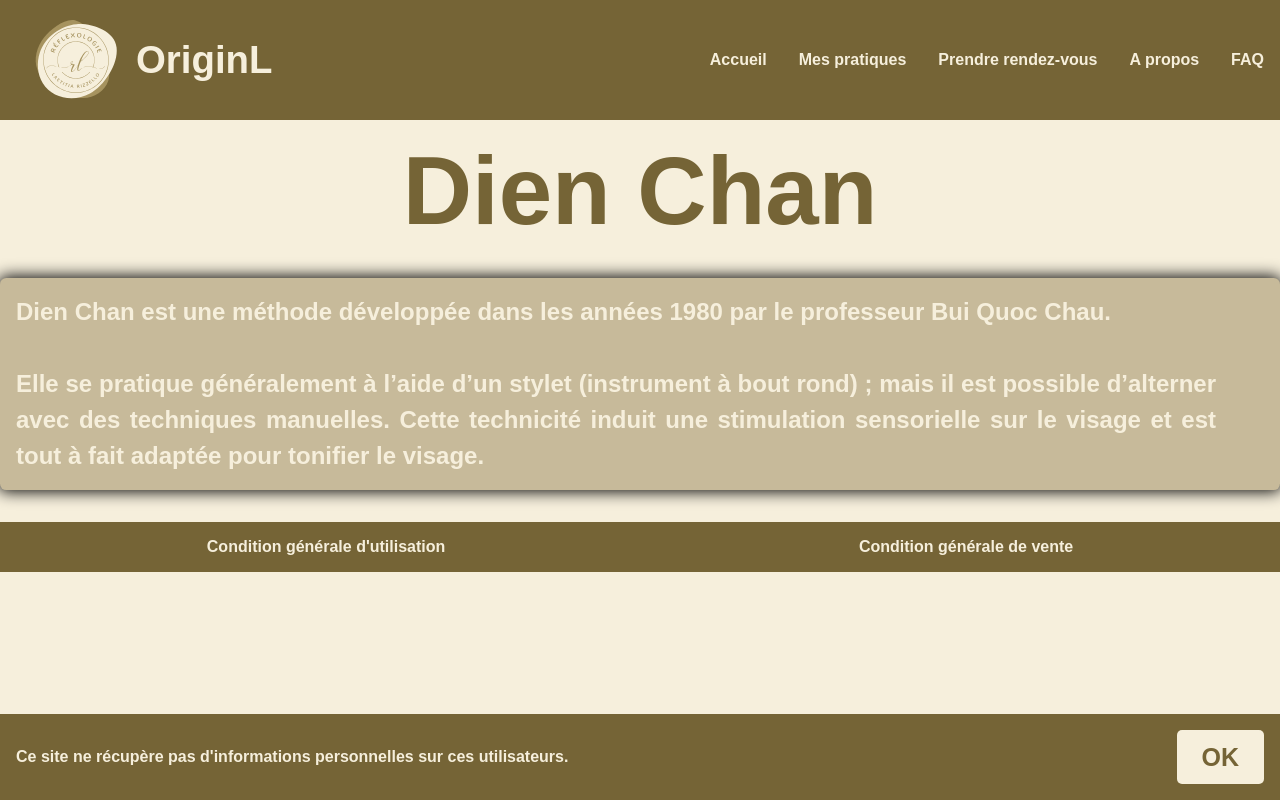
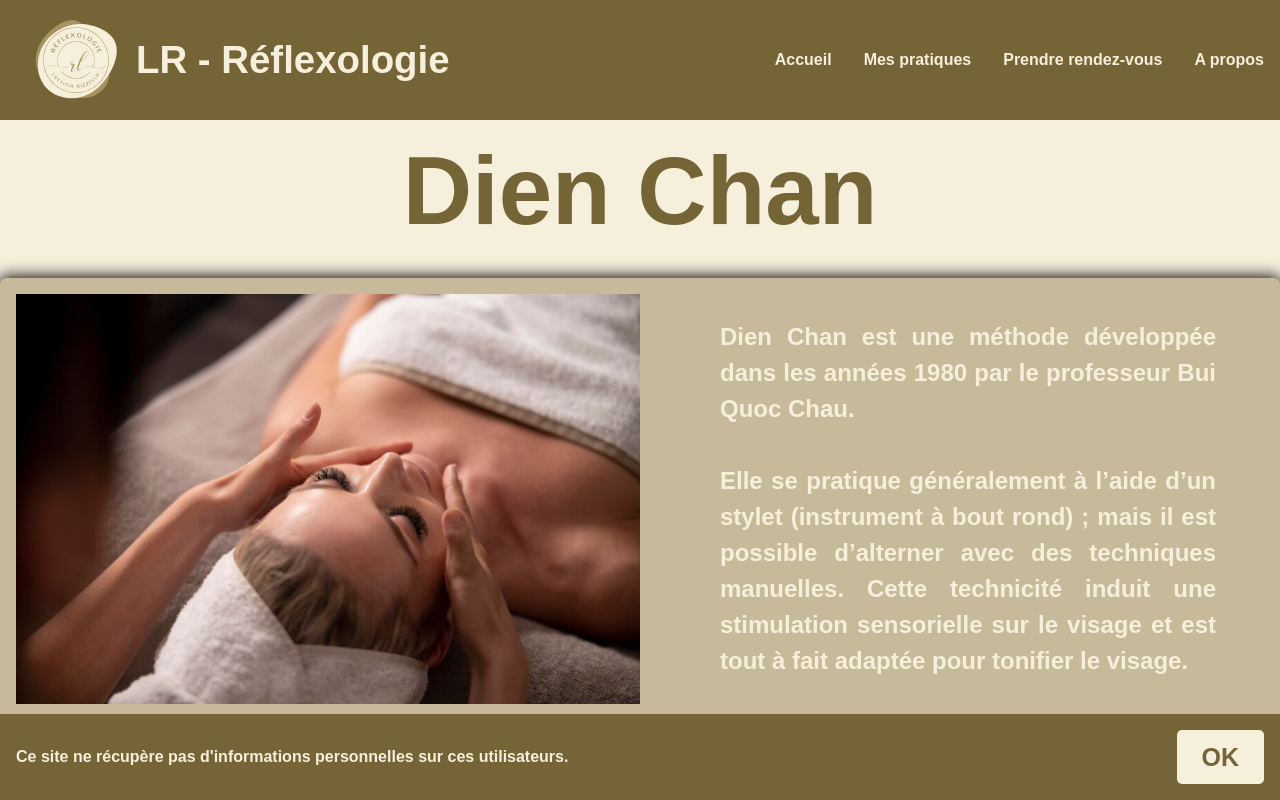
Before and after one commit to lenny-vigeon-dev/originL-website, a SvelteKit app in the folder web/: page /dien-chan in a window 1280 px wide. Built offline with nearby package versions, Linux system fonts and the light colour scheme.

Commit message:
feat: adding pic for 2 sections that haven't have any pics

```diff
--- a/web/src/routes/Footer.svelte
+++ b/web/src/routes/Footer.svelte
@@ -9,8 +9,9 @@
 
 <footer>
     <div class="inner-footer">
-        <a href="/">Condition générale d'utilisation</a>
-        <a href="/">Condition générale de vente</a>
+        <a href="/">Conditions générale d'utilisation</a>
+        <a href="/">Conditions générale de vente</a>
+        <a href="/">Mentions légales</a>
     </div>
 </footer>
 
--- a/web/src/routes/Header.svelte
+++ b/web/src/routes/Header.svelte
@@ -7,7 +7,7 @@
     <div class="inner-header">
         <a class="homepage-button" href="/">
             <img class="logo" src={logo} alt="Origin L logo" />
-            <h1>OriginL</h1>
+            <h1>LR - Réflexologie</h1>
         </a>
         <nav>
             <ul class="menu">
@@ -25,7 +25,7 @@
                 </li>
                 <a href="/reservation">Prendre rendez-vous</a>
                 <a href="/about">A propos</a>
-                <a href="/Q&A">FAQ</a>
+                <!-- <a href="/Q&A">FAQ</a> -->
             </ul>
         </nav>
     </div>
--- a/web/src/routes/auriculotherapie/+page.svelte
+++ b/web/src/routes/auriculotherapie/+page.svelte
@@ -46,7 +46,7 @@
     }
 
     h1 {
-        position: sticky;
+        /* position: sticky; */
         text-align: center;
         color: var(--color4);
         font-size: 6em;
--- a/web/src/routes/dien-chan/+page.svelte
+++ b/web/src/routes/dien-chan/+page.svelte
@@ -9,7 +9,7 @@
 <h1>Dien Chan</h1>
 <Tile>
     <div class="img-content">
-        <!-- <img src="dien_chan.png" alt="Dien Chan" /> -->
+        <img src="dien_chan.png" alt="Dien Chan" />
         <p>
             Dien Chan est une méthode développée dans les années 1980
             par le professeur Bui Quoc Chau.
@@ -36,7 +36,7 @@
     }
 
     h1 {
-        position: sticky;
+        /* position: sticky; */
         text-align: center;
         color: var(--color4);
         font-size: 6em;
--- a/web/src/routes/massage-plantaire-ou-palmaire/+page.svelte
+++ b/web/src/routes/massage-plantaire-ou-palmaire/+page.svelte
@@ -9,7 +9,7 @@
 <h1>Massage plantaire ou palmaire</h1>
 <Tile>
     <div class="img-content">
-        <!-- <img src="dien_chan.png" alt="Dien Chan" /> -->
+        <img src="massage_plantaire_ou_palmaire.png" alt="Dien Chan" />
         <p>
             Cette prestation a pour vocation d’offrir un véritable
             moment de détente à l’une ou l’autres de ces parties du corps
@@ -34,7 +34,7 @@
 
 <style>
     img {
-        width: 50%;
+        height: 50%;
     }
 
     p {
@@ -44,7 +44,7 @@
     }
 
     h1 {
-        position: sticky;
+        /* position: sticky; */
         text-align: center;
         color: var(--color4);
         font-size: 6em;
--- a/web/src/routes/reflexologie-palmaire/+page.svelte
+++ b/web/src/routes/reflexologie-palmaire/+page.svelte
@@ -43,7 +43,7 @@
     }
 
     h1 {
-        position: sticky;
+        /* position: sticky; */
         text-align: center;
         color: var(--color4);
         font-size: 6em;
--- a/web/src/routes/reflexologie-plantaire/+page.svelte
+++ b/web/src/routes/reflexologie-plantaire/+page.svelte
@@ -1,8 +1,5 @@
 <script lang="ts">
     import Tile from '$lib/components/Tile.svelte';
-    import TileContainer from '$lib/components/TileContainer.svelte';
-    import PricingTile from '$lib/components/PricingTile.svelte';
-    import ContactInfo from '$lib/components/ContactInfo.svelte';
 
 </script>
 
@@ -41,7 +38,7 @@
     }
 
     h1 {
-        position: sticky;
+        /* position: sticky; */
         text-align: center;
         color: var(--color4);
         font-size: 6em;
```
Also changed, not shown: web/static/dien_chan.png (added), web/static/massage_plantaire_ou_palmaire.png (added).
